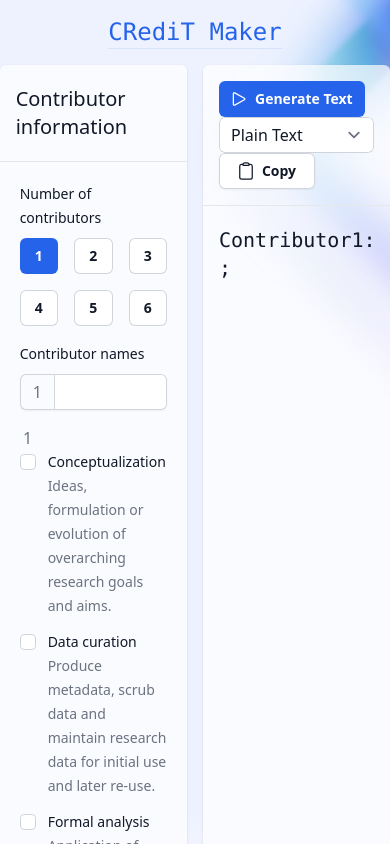
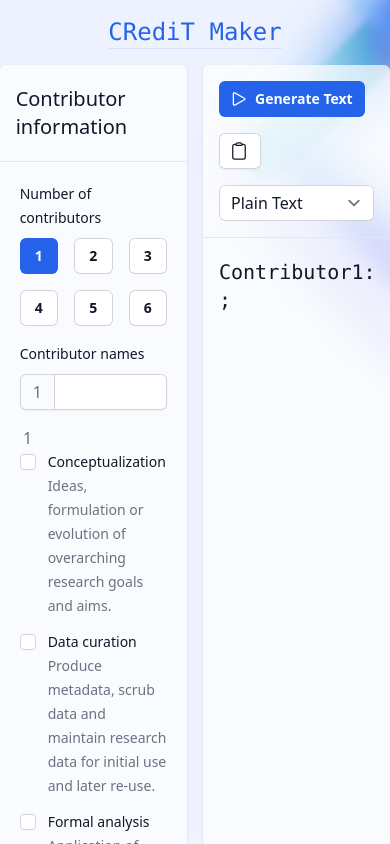
Before and after one commit to andreas-bauer/credit-maker, a Next.js app: page / in a window 390 px wide. Shown: the top 844 px of the page. Built offline with nearby package versions, Linux system fonts and the light colour scheme.

Commit message:
Improve right card layout on small screens

```diff
--- a/src/app/page.tsx
+++ b/src/app/page.tsx
@@ -204,30 +204,33 @@ export default function Home() {
 
         {/* Right side */}
         <div className='w-1/2 divide-y divide-gray-200 overflow-hidden rounded-md bg-white/70 shadow'>
-          <div className='flex flex-wrap items-center justify-between px-4 py-4'>
+          <div className='flex flex-wrap items-center justify-between gap-4 p-4'>
             {/* Card header */}
-            <PrimaryButton tabIndex={20} type='submit' form='contributor-form'>
+            <PrimaryButton
+              tabIndex={20}
+              type='submit'
+              className='order-1'
+              form='contributor-form'
+            >
               <PlayIcon className='-ml-0.5 h-5 w-5' />
               Generate Text
             </PrimaryButton>
 
-            <div>
             <select
               id='generator-style'
               name='generator style'
               tabIndex={21}
               onChange={(e) => setSelectedStyle(e.target.value)}
-                className='block w-full rounded-md border-0 py-1.5 pl-3 pr-10 text-gray-900 ring-1 ring-inset ring-gray-300 focus:ring-2 focus:ring-indigo-600 sm:text-sm sm:leading-6'
+              className='order-3 w-full rounded-md border-0 py-1.5 text-gray-dark ring-1 ring-inset ring-gray-300 focus:ring-2 focus:ring-indigo-600 lg:order-2 lg:w-44 lg:grow'
             >
               {Object.entries(availableStyles).map(([key, _]) => (
                 <option key={key}>{key}</option>
               ))}
             </select>
-            </div>
 
             <SecondaryButton
               type='submit'
-              className='w-24'
+              className='order-2 sm:w-24 lg:order-3'
               tabIndex={22}
               onClick={onCopyHandler}
             >
@@ -237,7 +240,9 @@ export default function Home() {
               <ClipboardIcon
                 className={`-ml-0.5 h-5 w-5 ${showSuccessCopy ? 'hidden' : ''}`}
               />
+              <span className='hidden sm:flex'>
                 {showSuccessCopy ? 'Copied!' : 'Copy'}
+              </span>
             </SecondaryButton>
           </div>
           <div className='px-4 py-5'>
```
Lines whose indentation alone changed are shown as unchanged.
